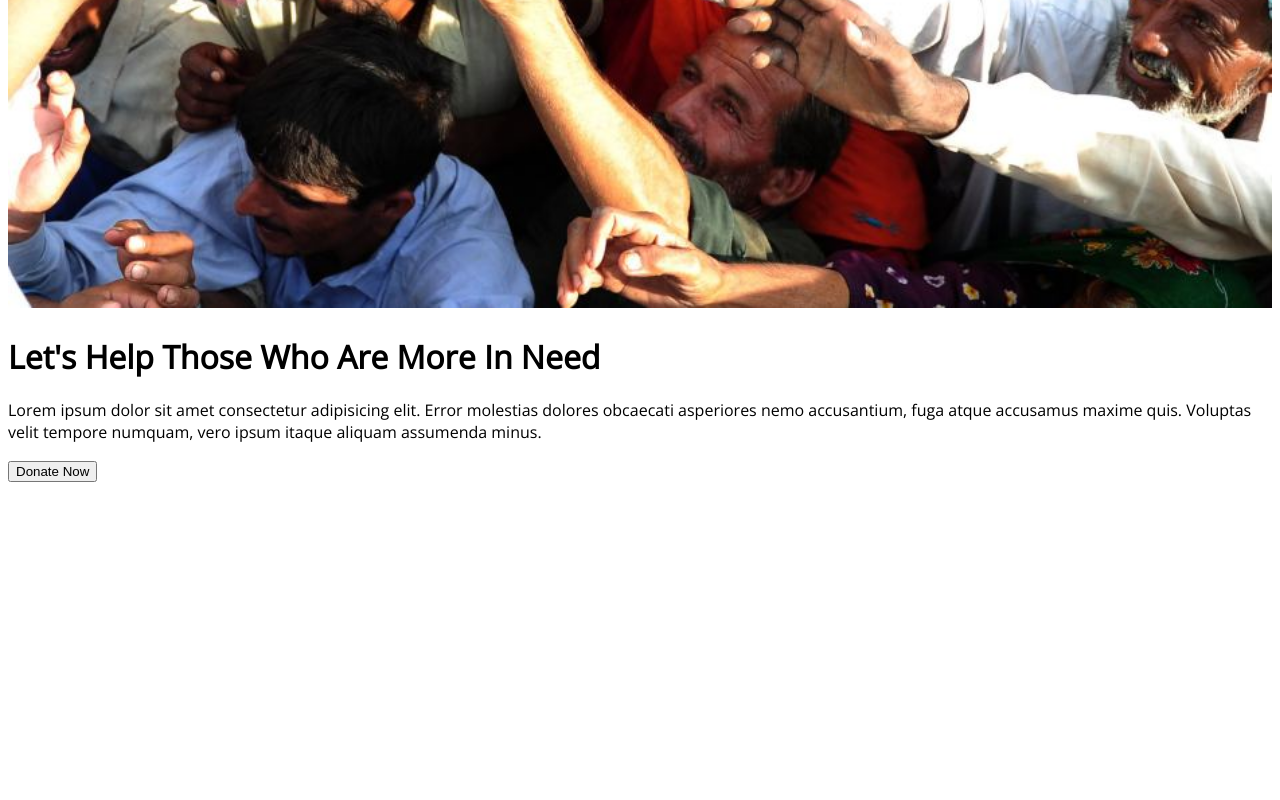
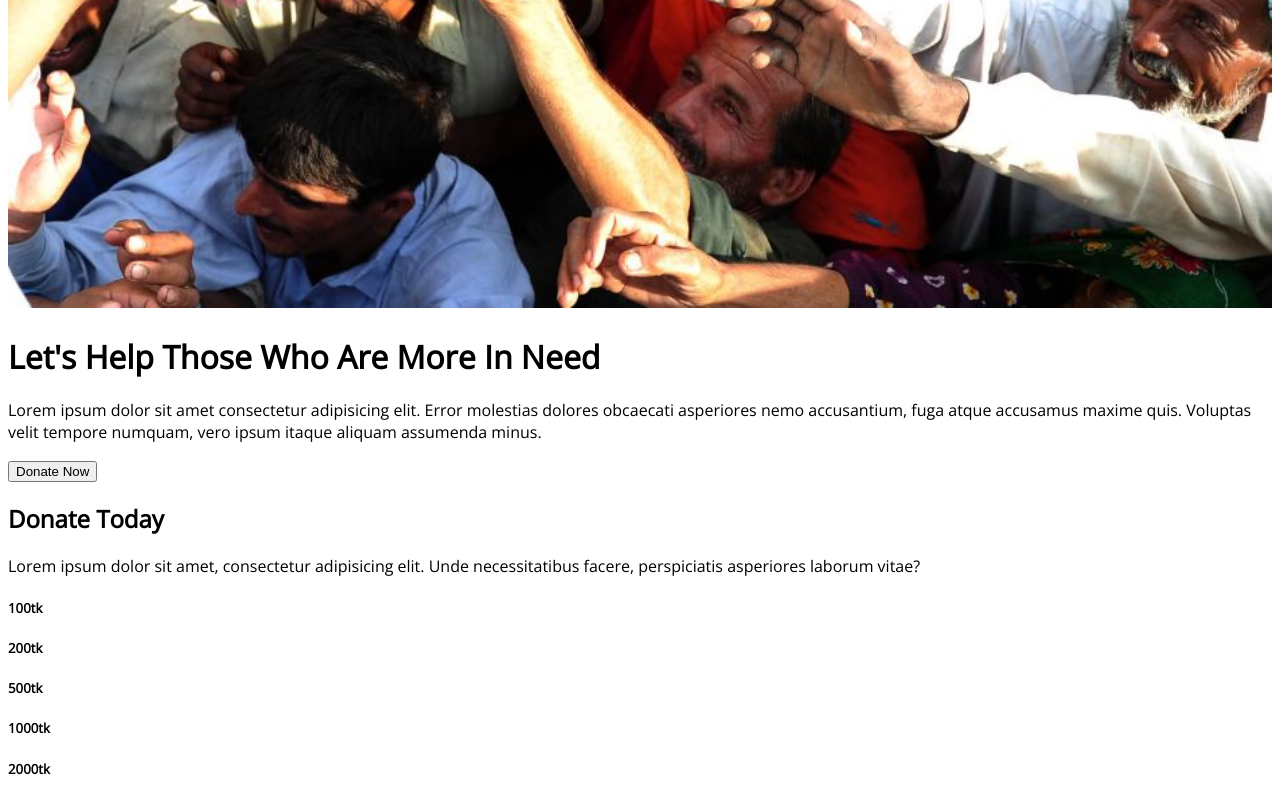
Before and after one commit to being-saiful/practice-website-01, a plain HTML site: page index.html in a window 1280 px wide. Shown: the part 543-1343 px from the top of the page. Before the commit the page ends 1033 px from the top, so only its background shows below. Drawn offline with nearby package versions, Linux system fonts and the light colour scheme; a web font is replaced by a local one.

Commit message:
donate-now html paer has been added

```diff
--- a/index.html
+++ b/index.html
@@ -21,18 +21,47 @@
     <!-- header part -->
 
     <header>
+        <div class="header-container">
             <img class="banner-img" src="/images/donation0.jpg" alt="">
             <div class="header-text">
                 <h1 class="header-title">Let's Help Those Who Are More In Need</h1>
                 <p class="header-description">Lorem ipsum dolor sit amet consectetur adipisicing elit. Error molestias
-                dolores obcaecati asperiores nemo accusantium, fuga atque accusamus maxime quis. Voluptas velit tempore
+                    dolores obcaecati asperiores nemo accusantium, fuga atque accusamus maxime quis. Voluptas velit
+                    tempore
                     numquam, vero ipsum itaque aliquam assumenda minus.</p>
                 <button class="common-btn">Donate Now</button>
+            </div>
+
         </div>
 
     </header>
 
     <main>
+
+        <!-- donate today section -->
+
+        <section class="donate-today">
+            <h1 class="donate-today-title">Donate Today</h1>
+            <p class="donate-today-description">Lorem ipsum dolor sit amet, consectetur adipisicing elit. Unde
+                necessitatibus facere, perspiciatis asperiores laborum vitae?</p>
+            <div class="tk-amount-container">
+                <div class="tk-amount">
+                    <h5 class="tk-amount-title">100tk</h5>
+                </div>
+                <div class="tk-amount">
+                    <h5 class="tk-amount-title">200tk</h5>
+                </div>
+                <div class="tk-amount">
+                    <h5 class="tk-amount-title">500tk</h5>
+                </div>
+                <div class="tk-amount">
+                    <h5 class="tk-amount-title">1000tk</h5>
+                </div>
+                <div class="tk-amount">
+                    <h5 class="tk-amount-title">2000tk</h5>
+                </div>
+            </div>
+        </section>
 
     </main>
 
--- a/styles.css
+++ b/styles.css
@@ -8,5 +8,6 @@ body {
 
 .banner-img {
     width: 100%;
-    z-index: 0;
+    /* z-index: 0; */
+    height: auto;
 }
```
Lines whose indentation alone changed are shown as unchanged.
